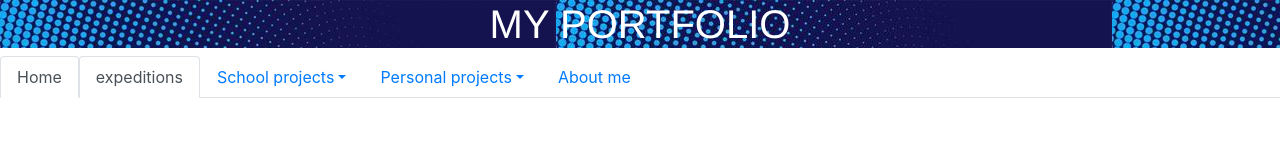
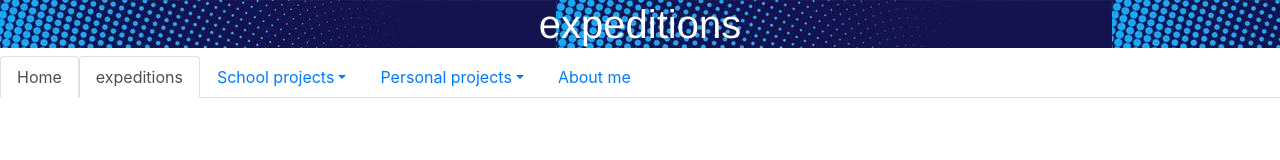
Before and after one commit to hauntedwaffledogs/schoolport2, a plain HTML site: page exp.html in a window 1280 px wide. Drawn offline with Linux system fonts and the light colour scheme.

Commit message:
Update exp.html

```diff
--- a/exp.html
+++ b/exp.html
@@ -9,7 +9,7 @@
 <title>expeditions</title>
 </head>
 <body>
-<h1>MY PORTFOLIO</h1>
+<h1>expeditions</h1>
 <ul class="nav nav-tabs">
   <li class="nav-item"> <a class="nav-link active" href="index.html">Home</a> </li>
   <li class="nav-item"> <a class="nav-link active" href="exp.html">expeditions</a> </li>
```
